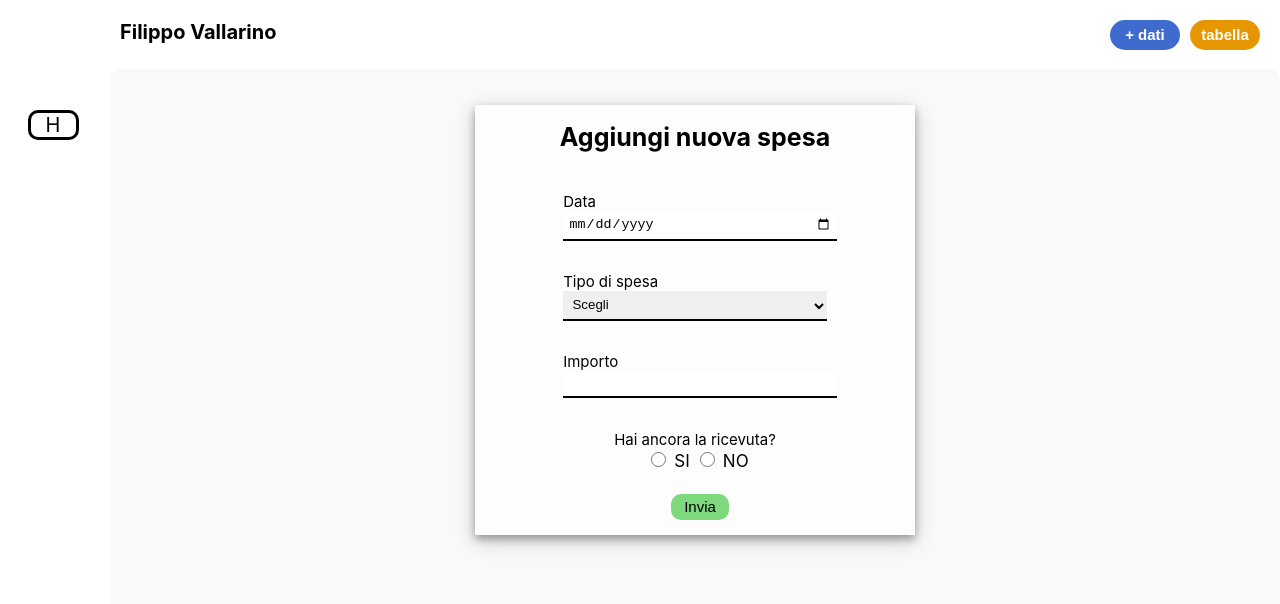
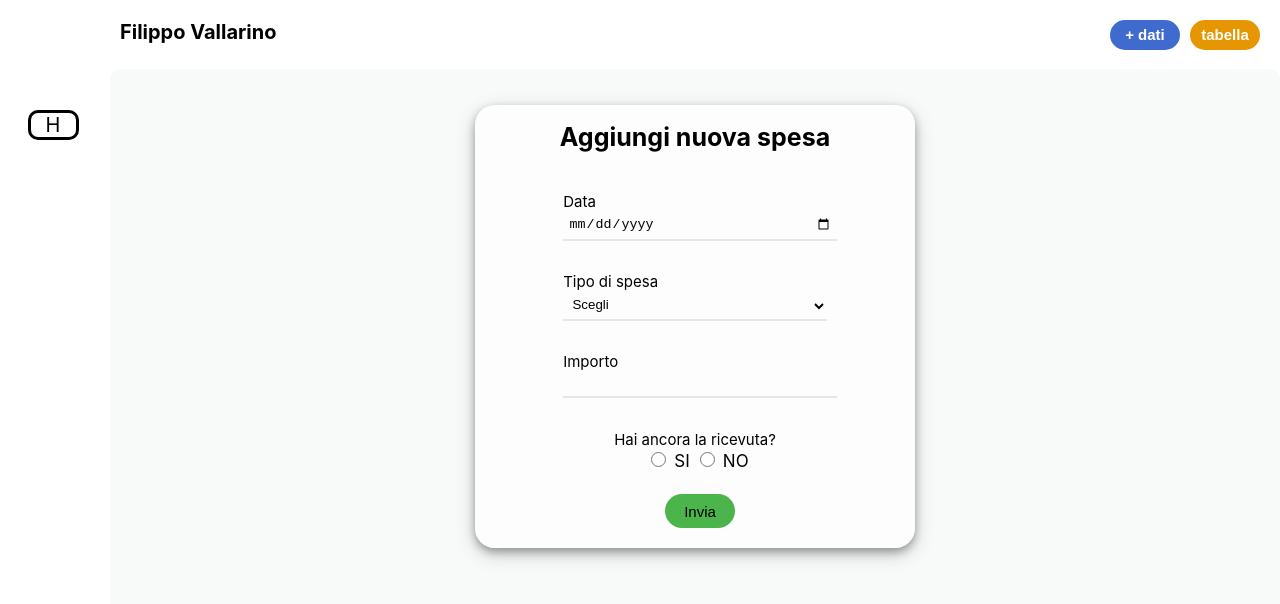
Before and after one commit to Dagon-n/React_rimborsoSpese, a React (Create React App) app: page / in a window 1280 px wide. Both pictures are taken after a click on the button "+ dati". Shown: the top 604 px of the page. Built offline with nearby package versions, Linux system fonts and the light colour scheme; no server answers.

Commit message:
css finito form & table

```diff
--- a/src/Components/MainScreen/FormAggiungiDati/formAggiungiDati.css
+++ b/src/Components/MainScreen/FormAggiungiDati/formAggiungiDati.css
@@ -9,6 +9,7 @@
     width: 40%;
     margin: 0 auto;
     text-align: center;
+    border-radius: 20px;
 }
 
 .formTitolo {
@@ -45,15 +46,16 @@
     width: 100%;
     padding: 2%;
     border: none;
-    border-bottom: solid 2px black;
+    border-bottom: solid 2px rgba(230,230,230,255);
+    background: transparent;
     outline: none;
 }
 
-.containerFormData > input:active,
-.containerFormTipoSpesa > select:active,
-.containerFormImporto > input:active {
+.containerFormData > input:focus,
+.containerFormTipoSpesa > select:focus,
+.containerFormImporto > input:focus {
     border-bottom: solid 2px rgb(0, 150, 0, 0.7);
-    outline: none;
+    outline: 0;
 }
 
 /* Label radio button */
@@ -61,7 +63,7 @@
     font-size: 17px;
 }
 
-/* Container di solo le 'palline' del radio button */
+/* Container di solo le 'sfere' del radio button */
 .containerRadioButtons > input {
     cursor: pointer;
     width: 25px;
@@ -71,19 +73,20 @@
 /* Container bottoni in fondo alla form */
 .containerFormButtons {
     padding-top: 5px;
-    padding-bottom: 15px;
+    padding-bottom: 20px;
 }
 
 /* Button form submit dati */
 .submitForm {
     font-size: 15px;
-    border-radius: 10px;
+    border-radius: 50px;
+    width: 70px;
     border: none;
-    padding: 1% 3%;
+    padding: 2% 3%;
     cursor: pointer;
-    background-color: rgb(0, 180, 0, 0.5);
+    background-color: rgb(0, 150, 0, 0.7);
 }
 
 .submitForm:hover {
-    background-color: rgb(0, 150, 0, 0.7);
+    background-color: rgb(0, 130, 0, 0.7);
 }
```
